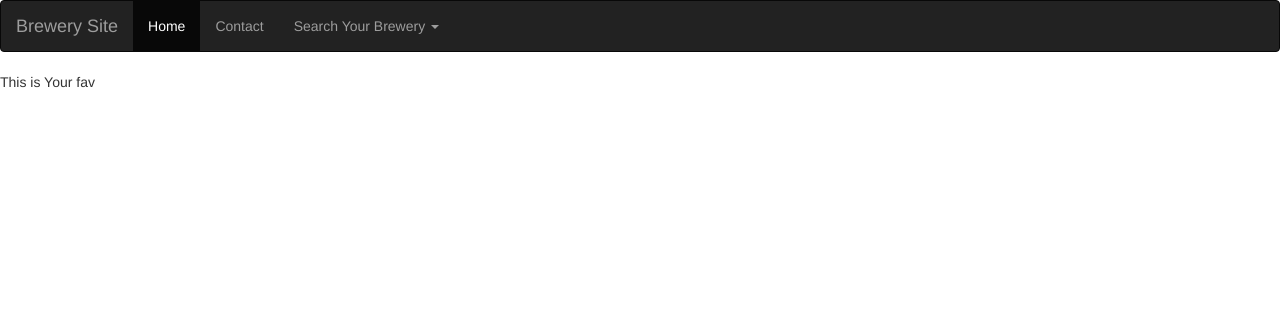
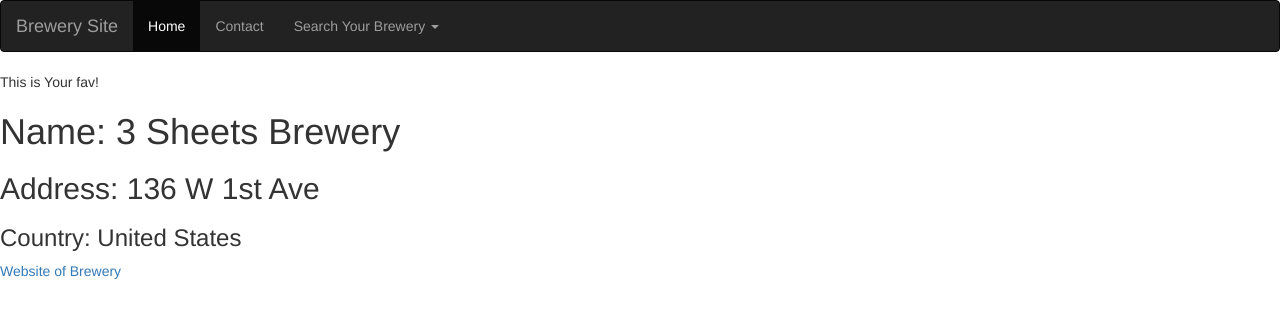
Before and after one commit to Pawlik-Lukasz/BreweryWebsite, a Flask app: page /favourites in a window 1280 px wide. Shown: the top 318 px of the page. Run offline with Flask 3, Linux system fonts and the light colour scheme; some libraries are stand-ins or nearby versions.

Commit message:
Simple adding to favourites functioning

```diff
--- /dev/null
+++ b/fav_brew.txt
@@ -0,0 +1 @@
+{'id': '5595bb24-e2b8-4a6e-9f0b-451fac8dd903', 'name': '3 Sheets Brewery', 'brewery_type': 'micro', 'address_1': '136 W 1st Ave', 'address_2': None, 'address_3': None, 'city': 'Albany', 'state_province': 'Oregon', 'postal_code': '97321', 'country': 'United States', 'longitude': None, 'latitude': None, 'phone': '5416190183', 'website_url': 'http://www.3sheetsbrewery.com', 'state': 'Oregon', 'street': '136 W 1st Ave'}
--- a/main.py
+++ b/main.py
@@ -1,6 +1,12 @@
 from flask import Flask, render_template, request
+from flask_bootstrap5 import Bootstrap
+from flask_wtf import FlaskForm
+from wtforms import StringField, SubmitField, SelectField
+from wtforms.validators import DataRequired
 import requests
 import random
+import ast
+
 
 # make Flask application with home, contact, and search brewery
 # if user wants to search for brewery, they can input text.
@@ -13,6 +19,11 @@
 app = Flask(__name__)
 
 
+# class FavForm(FlaskForm):
+#     brewery = StringField('Brewery Rating', validators=[DataRequired()])
+#     submit = SubmitField('Submit')
+
+
 @app.route("/")
 def home():
     return render_template(template_name_or_list="index.html")
@@ -20,6 +31,7 @@
 
 @app.route("/search", methods=["GET", "POST"])
 def search():
+    # form = FavForm(request.form)
     if request.method == "POST":
         brewery_search = request.form["message"]
         breweries = requests.get(url=f"https://api.openbrewerydb.org/v1/breweries/search?query={brewery_search}")
@@ -36,9 +48,19 @@
 @app.route("/favourites", methods=["GET", "POST"])
 def favourites():
     if request.method == "GET":
-        return render_template(template_name_or_list="favourites.html")
+        with open('fav_brew.txt', 'r', encoding='utf-8') as f:
+            read = f.read()
+            brew_dict = eval(read)
+            brew_name = brew_dict["name"]
+            brew_addr = brew_dict["address_1"]
+            brew_country = brew_dict["country"]
+            brew_url = brew_dict["website_url"]
+        return render_template(template_name_or_list="favourites.html",
+                               brew_name=brew_name, brew_addr=brew_addr, brew_country=brew_country, brew_url=brew_url)
     else:
-        return render_template(template_name_or_list="favourites.html")
+        with open('fav_brew.txt', 'w', encoding='utf-8') as f:
+            f.write(request.form["chosen-brewery"])
+        return render_template(template_name_or_list="index.html")
 
 
 if __name__ == '__main__':
--- a/templates/favourites.html
+++ b/templates/favourites.html
@@ -1,5 +1,12 @@
 {% extends "base.html" %}
 {% include "navbar.html" %}
+
 {% block content %}
-<p>This is Your fav</p>
+
+<p>This is Your fav!</p>
+<h1>Name: {{ brew_name }}</h1>
+<h2>Address: {{ brew_addr }}</h2>
+<h3>Country: {{ brew_country }}</h3>
+<a href="{{ brew_url }}"> Website of Brewery </a>
+
 {% endblock %}
--- a/templates/search.html
+++ b/templates/search.html
@@ -1,6 +1,9 @@
 {% extends "base.html" %}
+<!-- from 'bootstrap5/form.html' import render_form -->
 {% include "navbar.html" %}
 {% block content %}
+<!--     render_form(form, novalidate=True) -->
+
 <form action="{{ url_for('search') }}"
       method="post"
       id="searchForm"
```
Also changed, not shown: templates/results.html (+11 -1 lines).
